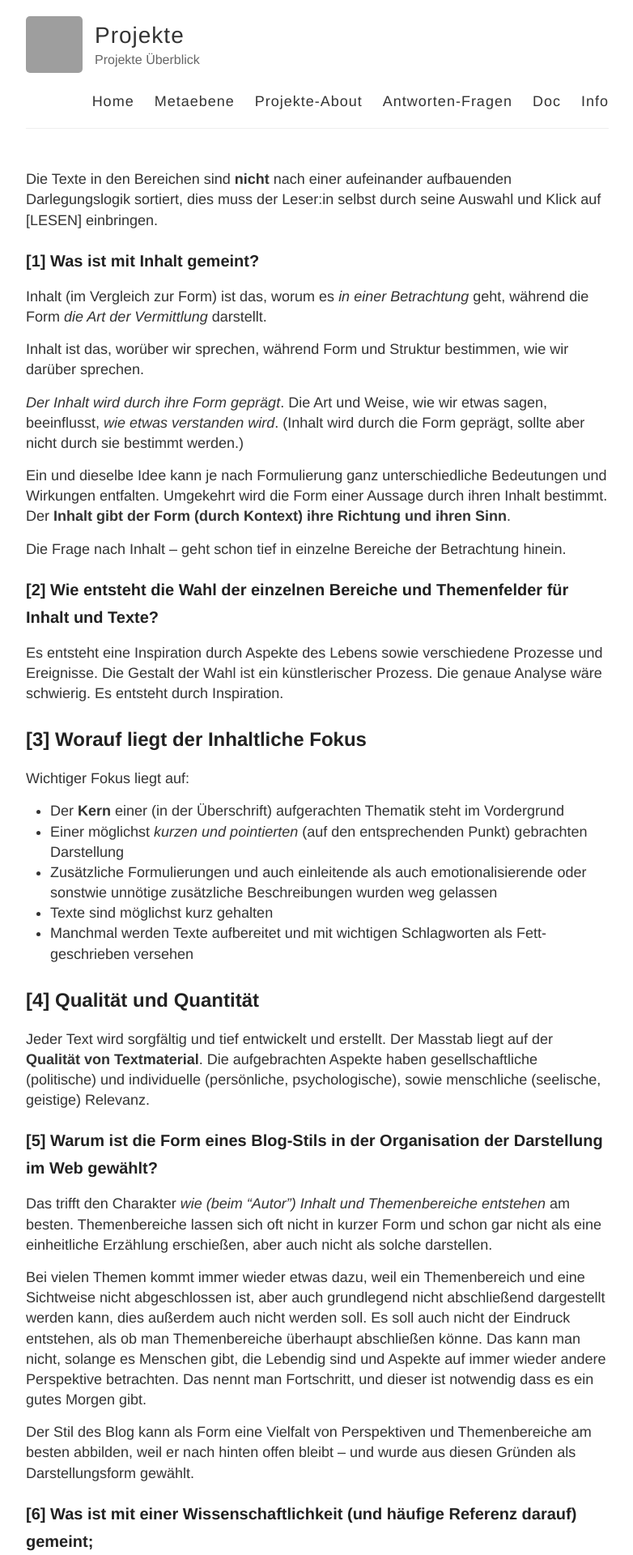
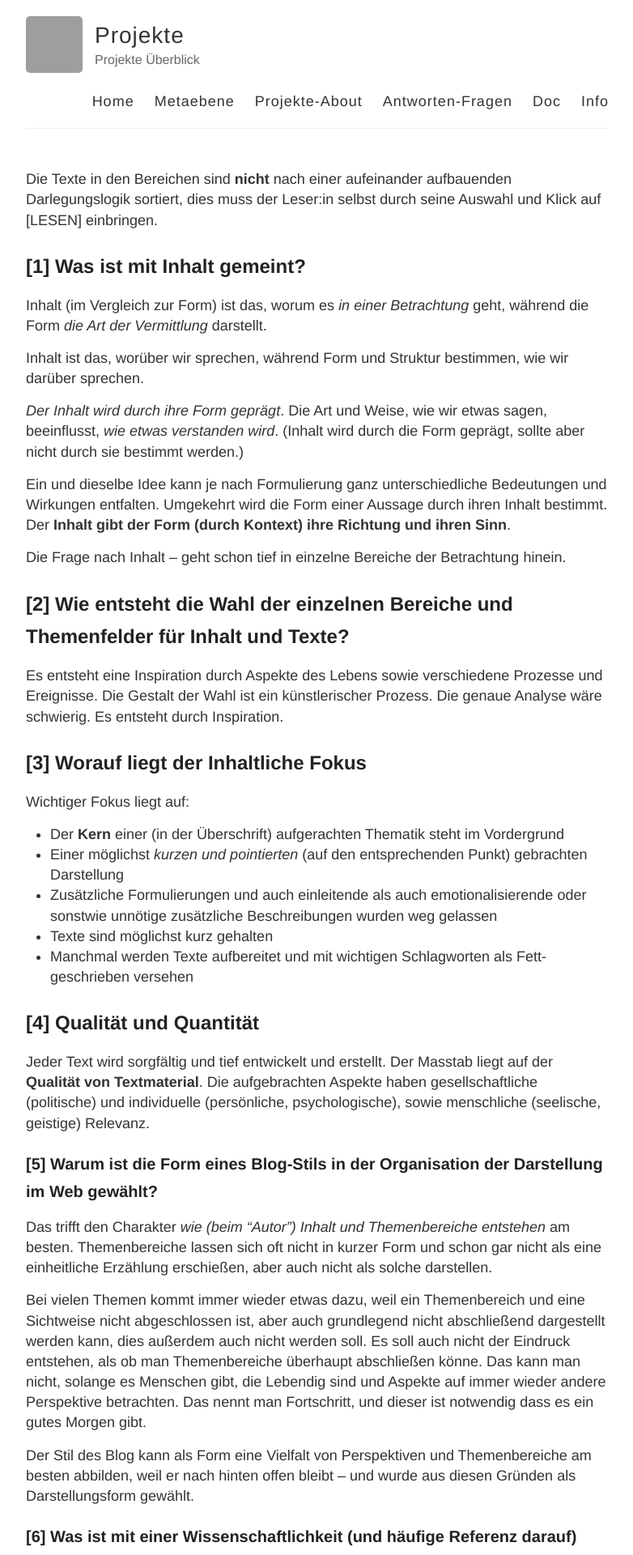
Before and after one commit to S2030c/projekte, a Jekyll site: the page built from antworten-inhaltlich.md, in a window 1280 px wide. Shown: the top 1920 px of the page at 81% size, without its empty margins (248-1030 px from the left). Built offline with Jekyll 4.4.1, drawn with Linux system fonts in a browser that asks for light colours; nearby versions of some CDN libraries; our own code applies the rules of GitHub Pages for plain Markdown files; grey boxes are pictures that could not be loaded.

Commit message:
Update antworten-inhaltlich.md

```diff
--- a/antworten-inhaltlich.md
+++ b/antworten-inhaltlich.md
@@ -3,7 +3,7 @@
 Die Texte in den Bereichen sind **nicht** nach einer aufeinander aufbauenden Darlegungslogik sortiert, dies muss der Leser:in selbst durch seine Auswahl und Klick auf [LESEN] einbringen.
 
 
-### [1] Was ist mit Inhalt gemeint?
+## [1] Was ist mit Inhalt gemeint?
 
 Inhalt (im Vergleich zur Form) ist das, worum es *in einer Betrachtung* geht, während die Form *die Art der Vermittlung* darstellt.
 
@@ -15,7 +15,7 @@ Ein und dieselbe Idee kann je nach Formulierung ganz unterschiedliche Bedeutunge
 
 Die Frage nach Inhalt – geht schon tief in einzelne Bereiche der Betrachtung hinein.
 
-### [2] Wie entsteht die Wahl der einzelnen Bereiche und Themenfelder für Inhalt und Texte?
+## [2] Wie entsteht die Wahl der einzelnen Bereiche und Themenfelder für Inhalt und Texte?
 
 Es entsteht eine Inspiration durch Aspekte des Lebens sowie verschiedene Prozesse und Ereignisse. Die Gestalt der Wahl ist ein künstlerischer Prozess. Die genaue Analyse wäre schwierig. Es entsteht durch Inspiration.
 
```
